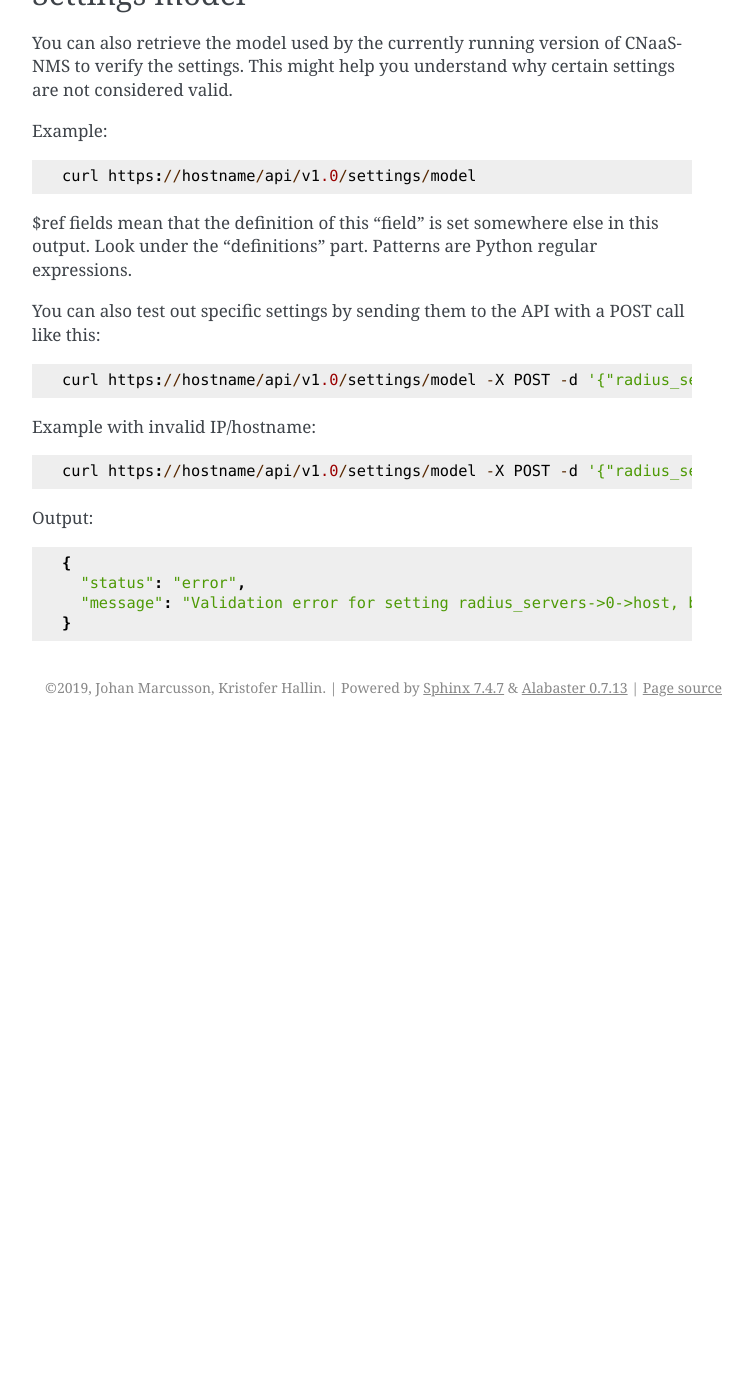
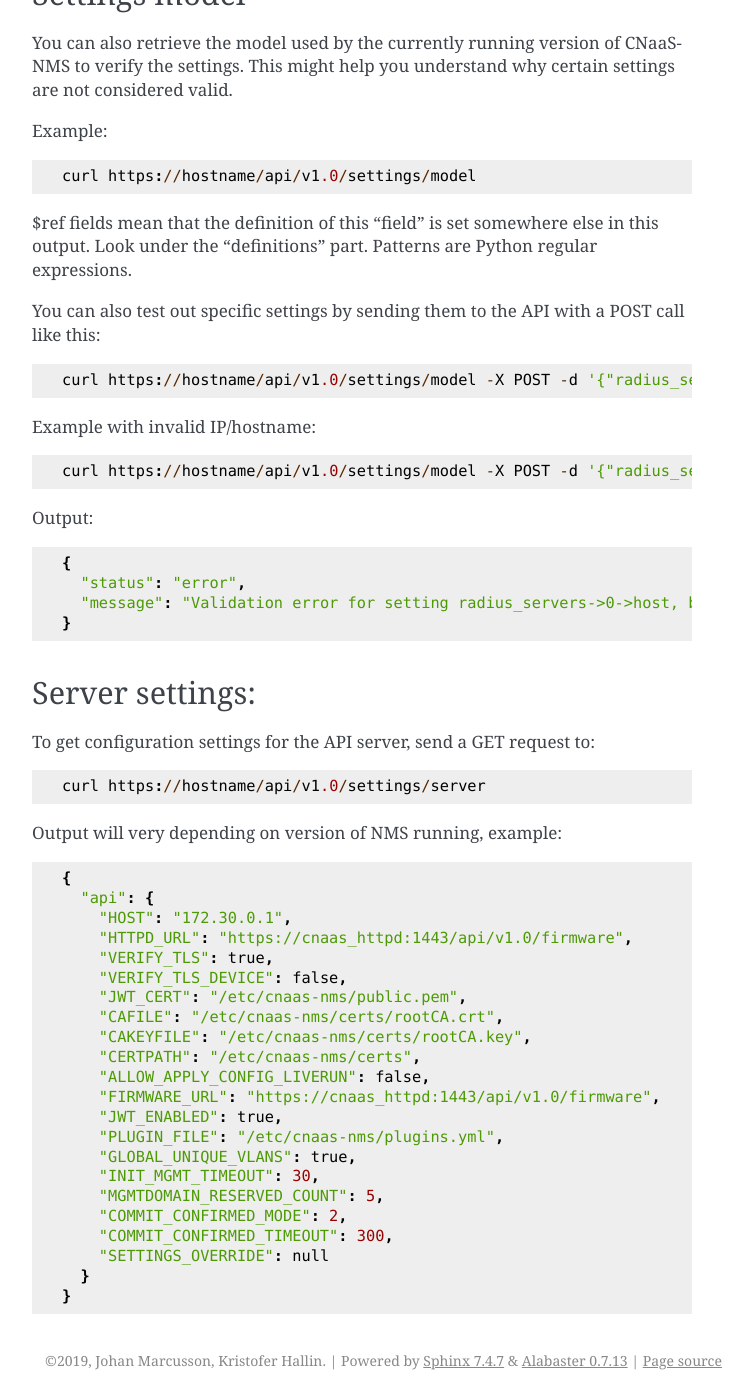
Before and after one commit to SUNET/cnaas-nms, a Sphinx documentation site: the page built from docs/apiref/settings.rst, in a window 1280 px wide and 1400 px high, scrolled down 1090 px. Shown: the whole window, without its empty margins (388-1141 px from the left). Built offline with Sphinx 7.4.7, drawn with Linux system fonts in a browser that asks for light colours; before the commit the page ends 1817 px from its top, so only the background shows below that.

Commit message:
docs example for /settings/server

```diff
--- a/docs/apiref/settings.rst
+++ b/docs/apiref/settings.rst
@@ -92,3 +92,40 @@ Output:
      "status": "error",
      "message": "Validation error for setting radius_servers->0->host, bad value: 10.0.0.500 (value origin: API POST data)\nMessage: string does not match regex \"^((?:(?:25[0-5]|2[0-4][0-9]|[01]?[0-9][0-9]?)\\.){3}(?:25[0-5]|2[0-4][0-9]|[01]?[0-9][0-9]?)|([a-z0-9-]{1,63}\\.)([a-z-][a-z0-9-]{1,62}\\.?)+)$\", field should be: Hostname, FQDN or IP address\n"
    }
+
+
+Server settings:
+----------------
+
+To get configuration settings for the API server, send a GET request to:
+
+::
+
+   curl https://hostname/api/v1.0/settings/server
+
+Output will very depending on version of NMS running, example:
+
+::
+
+   {
+     "api": {
+       "HOST": "172.30.0.1",
+       "HTTPD_URL": "https://cnaas_httpd:1443/api/v1.0/firmware",
+       "VERIFY_TLS": true,
+       "VERIFY_TLS_DEVICE": false,
+       "JWT_CERT": "/etc/cnaas-nms/public.pem",
+       "CAFILE": "/etc/cnaas-nms/certs/rootCA.crt",
+       "CAKEYFILE": "/etc/cnaas-nms/certs/rootCA.key",
+       "CERTPATH": "/etc/cnaas-nms/certs",
+       "ALLOW_APPLY_CONFIG_LIVERUN": false,
+       "FIRMWARE_URL": "https://cnaas_httpd:1443/api/v1.0/firmware",
+       "JWT_ENABLED": true,
+       "PLUGIN_FILE": "/etc/cnaas-nms/plugins.yml",
+       "GLOBAL_UNIQUE_VLANS": true,
+       "INIT_MGMT_TIMEOUT": 30,
+       "MGMTDOMAIN_RESERVED_COUNT": 5,
+       "COMMIT_CONFIRMED_MODE": 2,
+       "COMMIT_CONFIRMED_TIMEOUT": 300,
+       "SETTINGS_OVERRIDE": null
+     }
+   }
```
